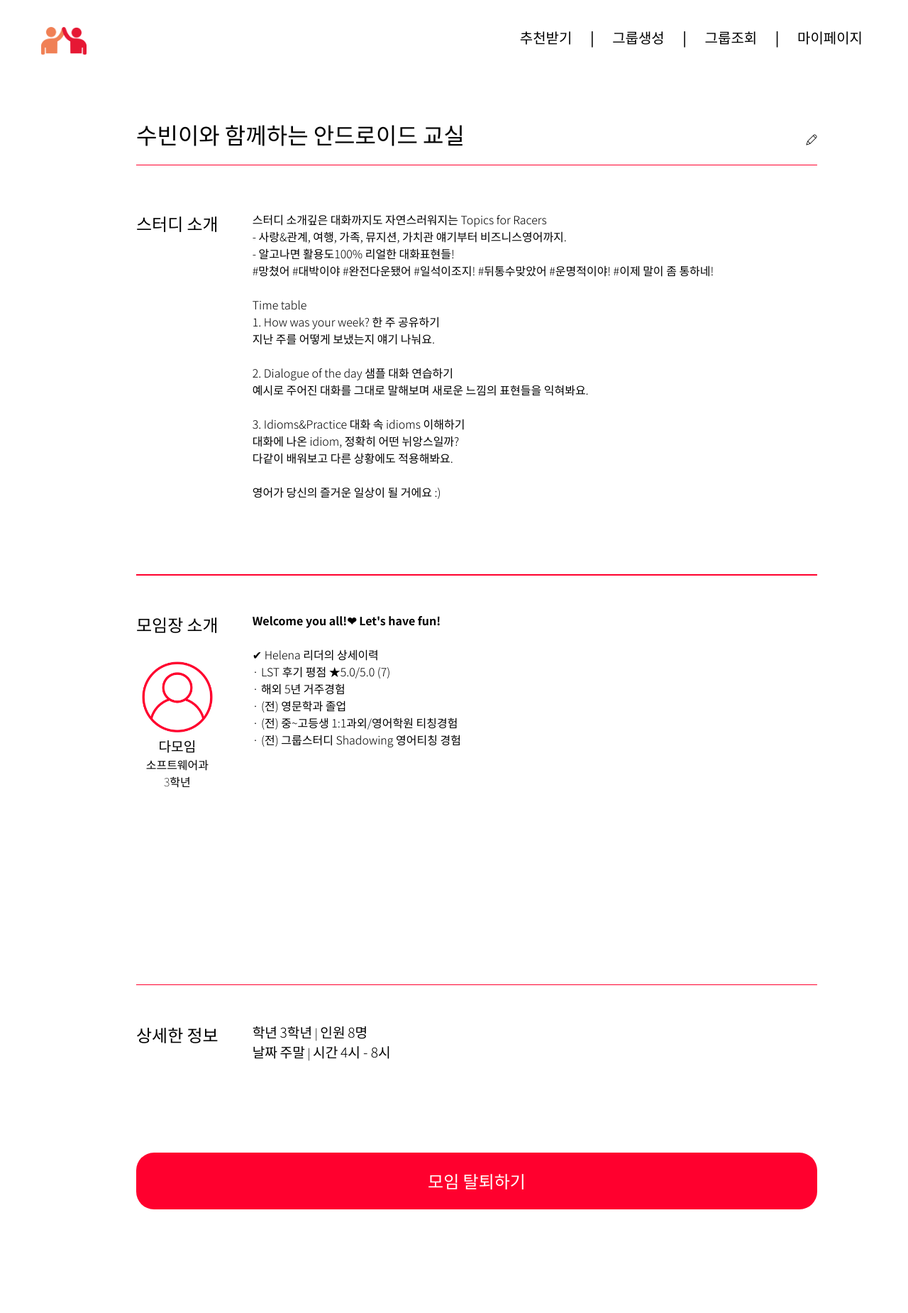
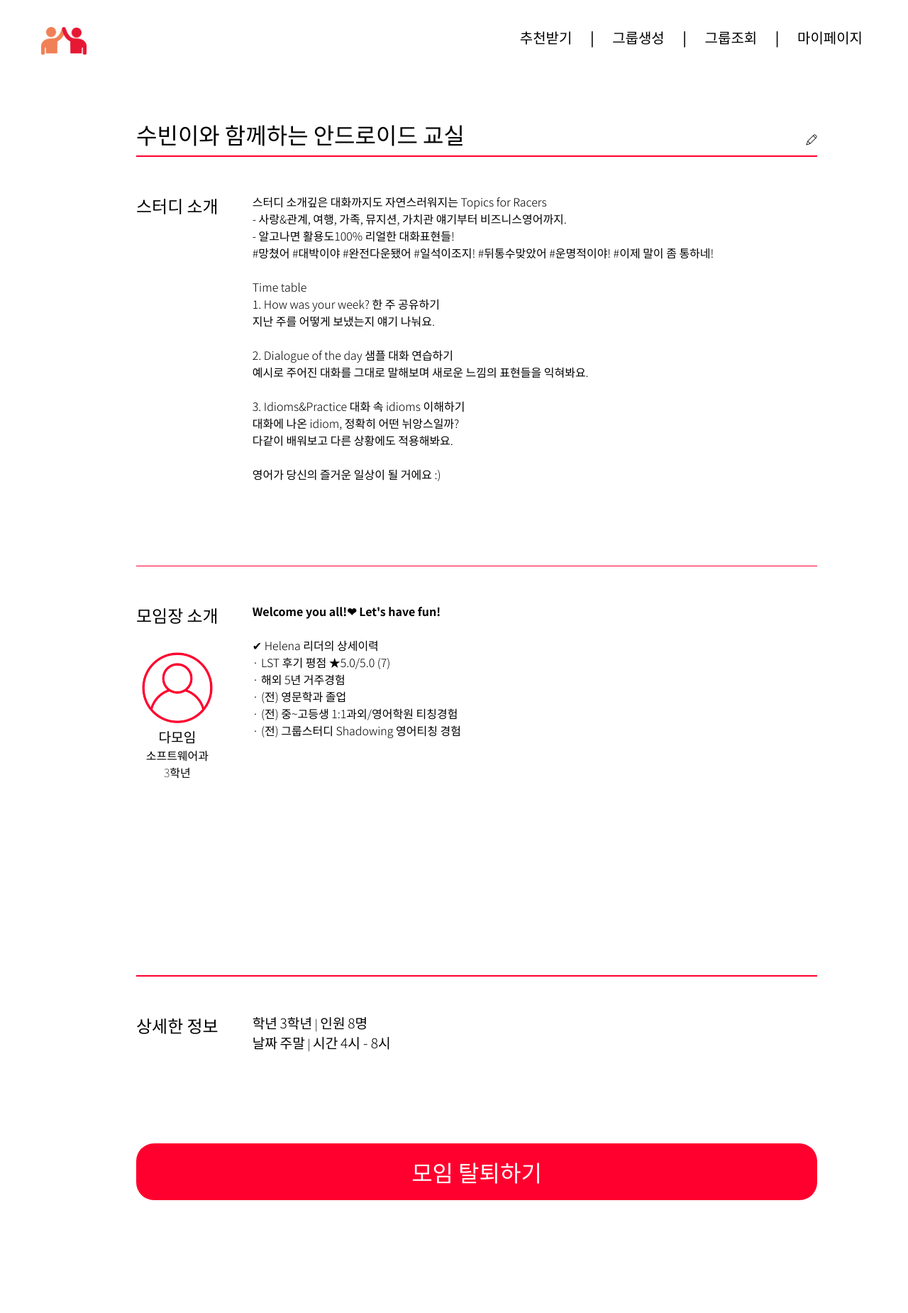
Before and after one commit to Kaaaaaaaaaang/Damoim, a PHP site: page /my_group.php in a window 1280 px wide. Shown: the whole page at 71% size. After the commit the page ends 1691 px from the top, so only its background shows below. Run offline with PHP 8.4, Linux system fonts and the light colour scheme.

Commit message:
my_group css 수정

```diff
--- a/css/my_group.css
+++ b/css/my_group.css
@@ -41,7 +41,7 @@
 	height: 5%;
 	margin-top: 13%;
 	margin-left: 15%;
-	margin-bottom: 2%;
+	margin-bottom: 1%;
 }
 .container2 #group_edit_btn {
 	float: right;
@@ -93,7 +93,7 @@ h2 {
 .about_box {
 	font-family: 'Noto Sans KR', sans-serif;
 	width: 75%;
-	margin-top: 5%;
+	margin-top: 4%;
 	margin-left: 15%;
 	float: left;
 }
@@ -164,7 +164,7 @@ h2 {
 }
 
 .container2 button {
-	font-size: 1.5em;
+	font-size: 2em;
 	color: #FFFFFF;
 	font-family: 'Noto Sans KR', sans-serif;
 	font-weight: 300;
```
